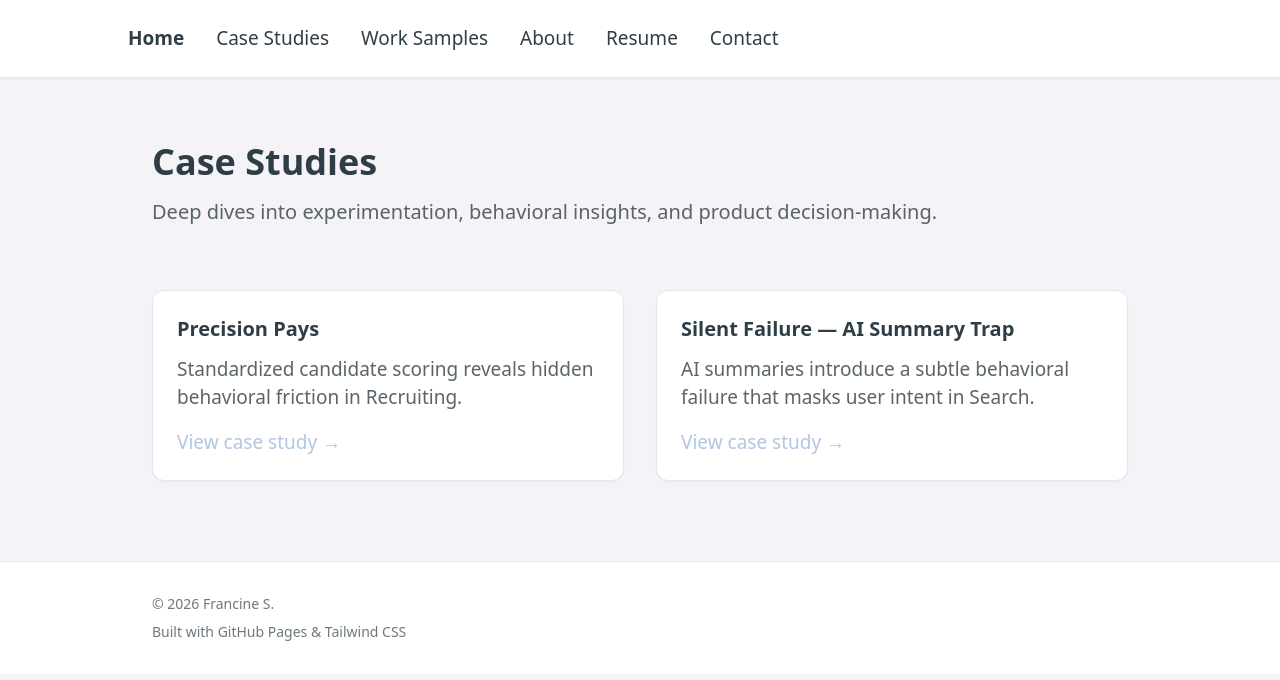
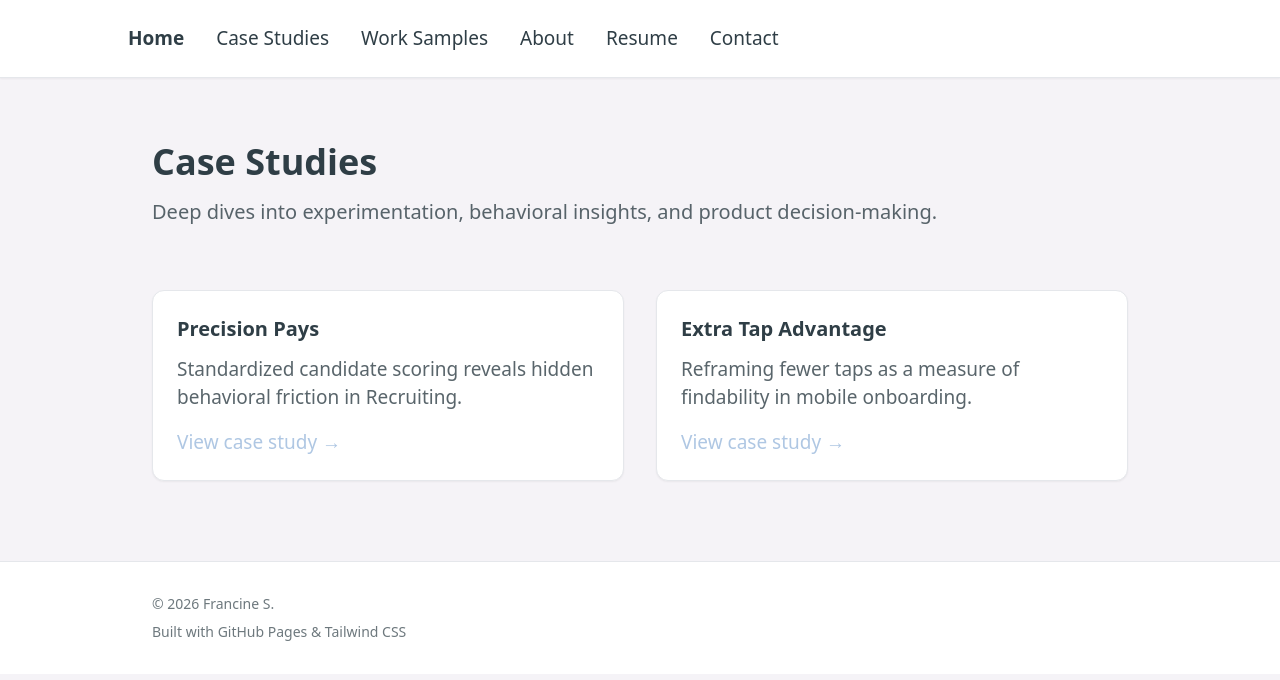
Before and after one commit to francine-i-stephens/francine-portfolio, a Jekyll site: the page case-studies/index.html, which Jekyll copies as it is, in a window 1280 px wide. Shown: the top 680 px of the page. Built offline with Jekyll 4.4.1, drawn with Linux system fonts in a browser that asks for light colours; nearby versions of some CDN libraries.

Commit message:
Change case study title and content
Updated case study title and description from 'Silent Failure' to 'Extra Tap Advantage'.

```diff
--- a/case-studies/index.html
+++ b/case-studies/index.html
@@ -59,13 +59,13 @@
         </a>
       </div>
 
-      <!-- Silent Failure -->
+      <!-- Extra Tap Advantage -->
       <div class="bg-white rounded-xl shadow-sm border border-graySoft p-6">
-        <h3 class="text-xl font-semibold mb-3 text-charcoal">Silent Failure — AI Summary Trap</h3>
+        <h3 class="text-xl font-semibold mb-3 text-charcoal">Extra Tap Advantage</h3>
         <p class="text-charcoal/80 mb-4">
-          AI summaries introduce a subtle behavioral failure that masks user intent in Search.
+          Reframing fewer taps as a measure of findability in mobile onboarding.
         </p>
-        <a href="../case-studies/ai-summary-trap.html"
+        <a href="../case-studies/extra-tap-advantage.html"
            class="text-blueSoft font-medium hover:text-charcoal transition">
           View case study →
         </a>
```
